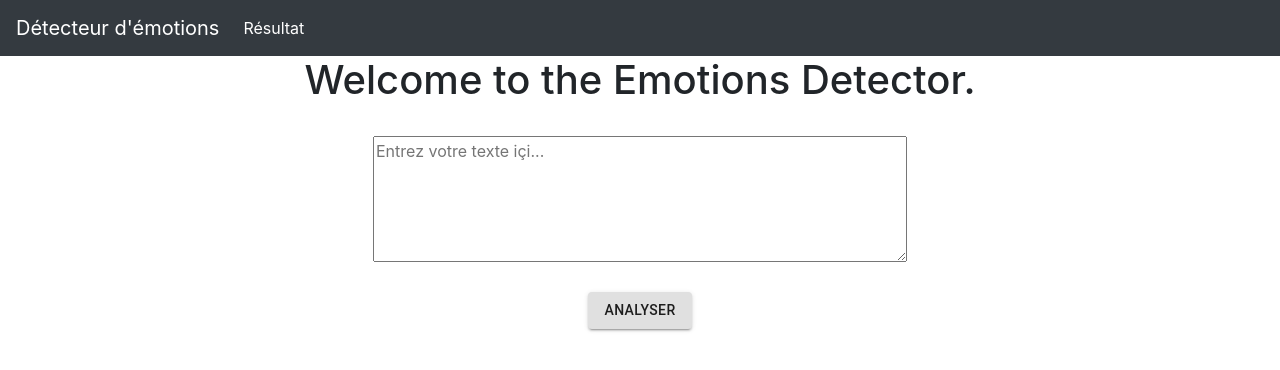
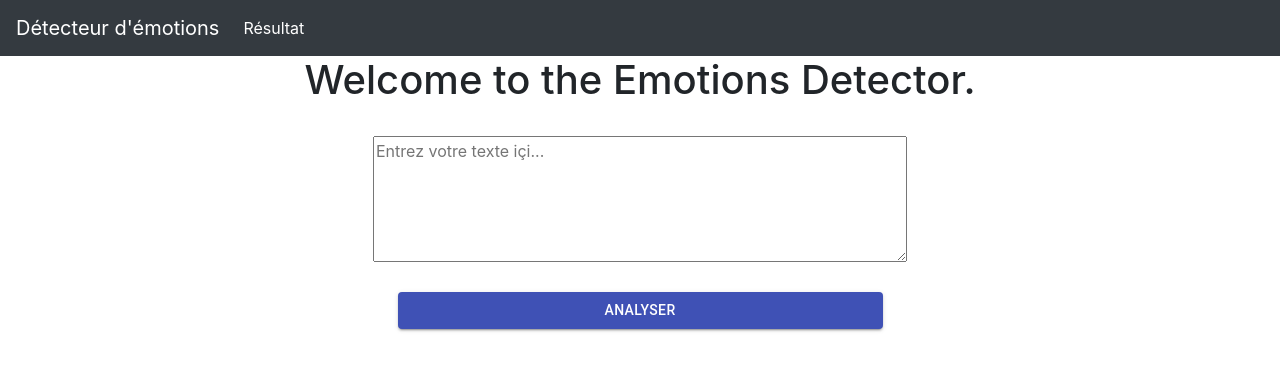
Before and after one commit to FredCar/emotion_detector, a React (Create React App) app in the folder Front/: page /#/ in a window 1280 px wide. Shown: the top 370 px of the page. Built offline with nearby package versions, Linux system fonts and the light colour scheme.

Commit message:
front : style the submitButton and add a progressBar

```diff
--- a/Front/src/components/SubmitForm.jsx
+++ b/Front/src/components/SubmitForm.jsx
@@ -4,13 +4,28 @@ import { useHistory } from "react-router-dom";
 import Routing from "../Routing";
 import axios from 'axios';
 import Button from '@material-ui/core/Button';
+import LinearProgress from '@material-ui/core/LinearProgress';
+import { makeStyles } from '@material-ui/core/styles';
+
+const useStyles = makeStyles({
+  submitButton: {
+      width: 485,
+  },
+  progressBar: {
+      width: 485,
+      margin: "auto",
+  }
+});
 
 const SubmitForm = ((props) => {
     const [text, setText] = useState();
+    const [isLoading, setIsLoading] = useState(false);
     const history = useHistory();
+    const classes = useStyles();
 
 
     const handleSubmit = (() => {
+        setIsLoading(true)
         let url = `${Routing.baseUrl}/predict`
         let data = {
             "text" : text,
@@ -22,6 +37,7 @@ const SubmitForm = ((props) => {
             history.push("/result")
         })
         .catch((error) => {
+            setIsLoading(false)
             console.error(error)
         })
     });
@@ -47,10 +63,15 @@ const SubmitForm = ((props) => {
                 <br />
                 <Button
                     variant="contained"
+                    color="primary"
+                    className={classes.submitButton}
                     onClick={handleSubmit}
                 >
                     Analyser
                 </Button>
+                <br /> <br />
+                {isLoading && <LinearProgress className={classes.progressBar} />}
+
             </form>
         </>
     )
```
